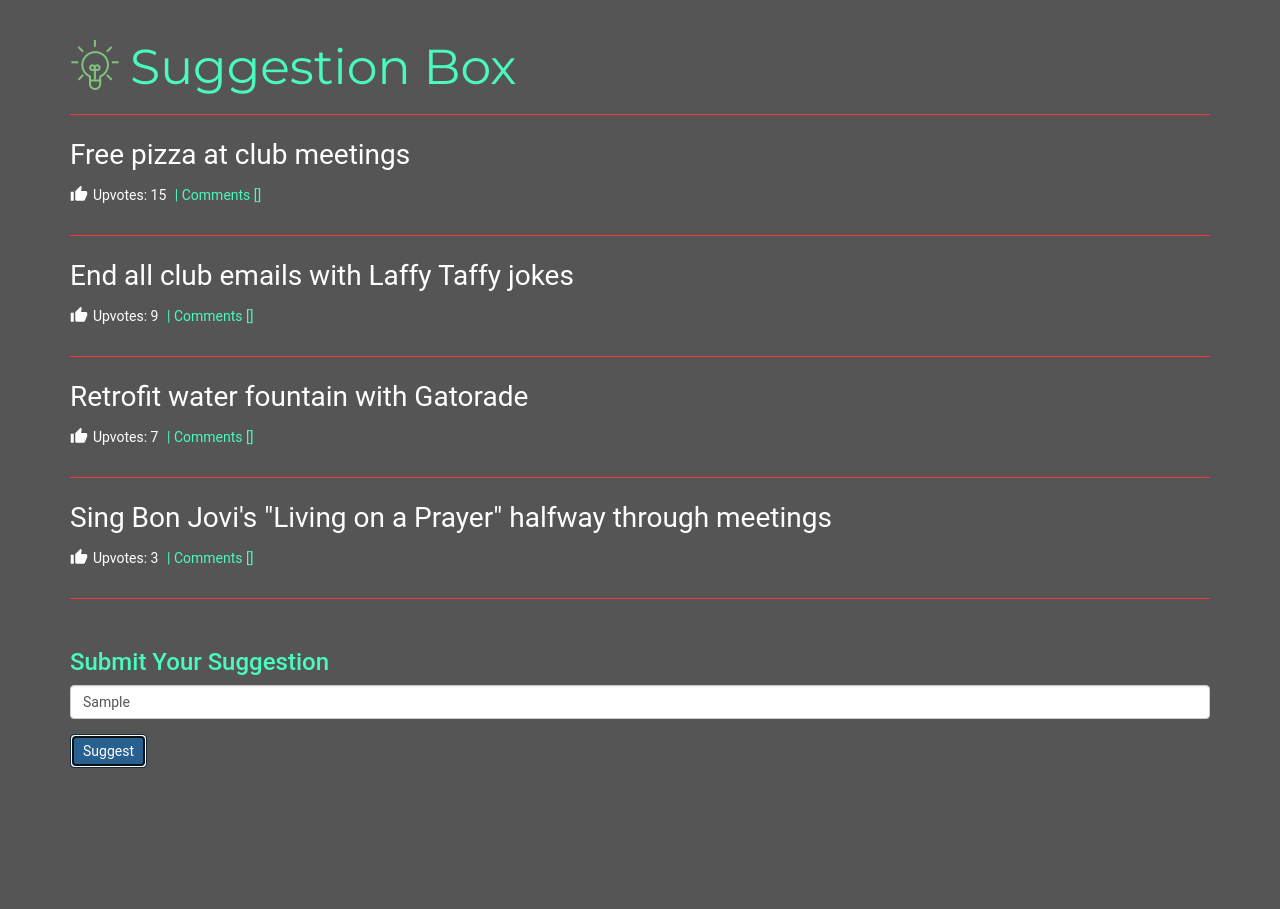
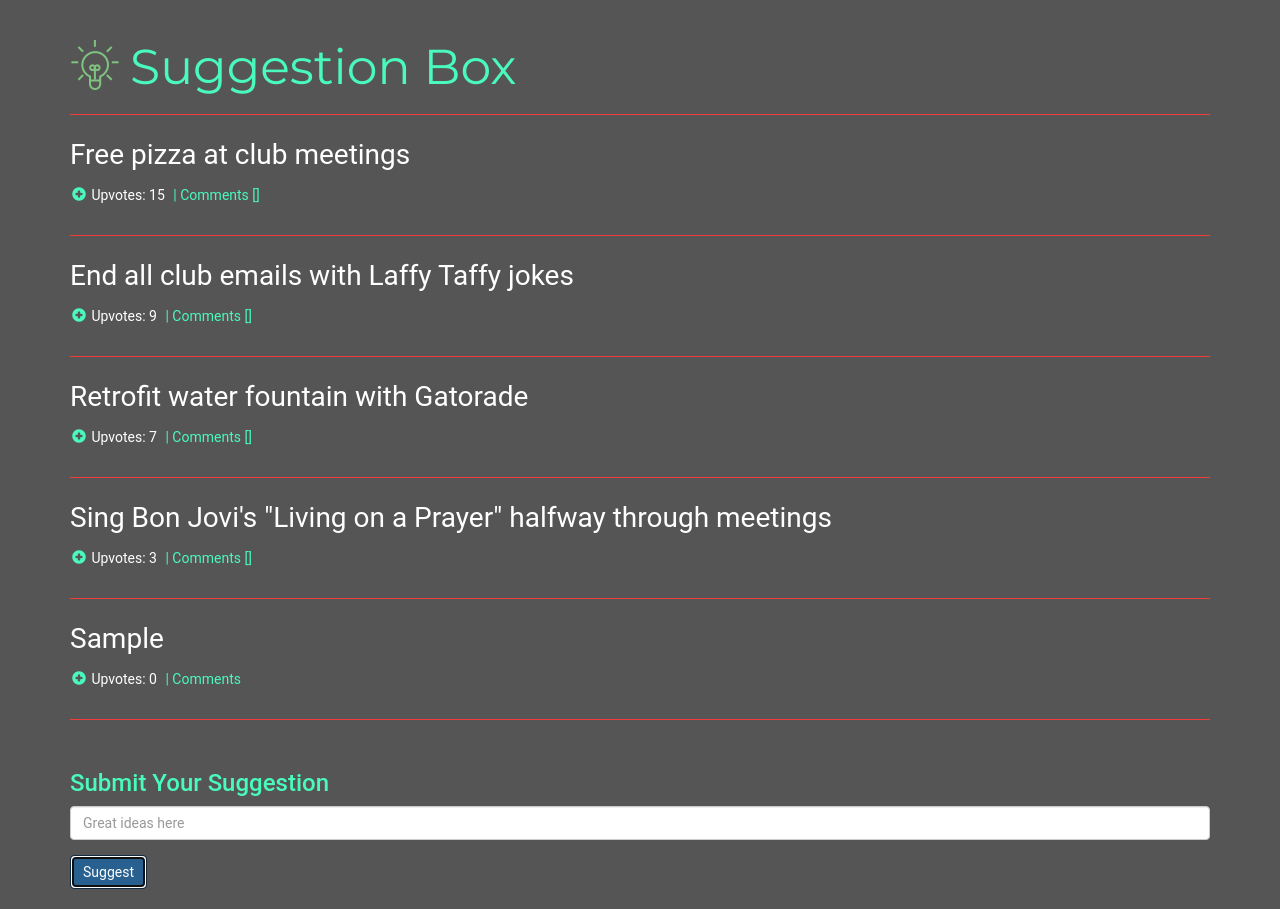
Before and after one commit to gillHarjinder/Suggestion_Box, a plain HTML site: page index.html in a window 1280 px wide. Both pictures are taken after typing "Sample" into the empty fields and a click on the button "Suggest". Before the commit the page ends 800 px from the top, so only its background shows below. Drawn offline with nearby package versions, Linux system fonts and the light colour scheme.

Commit message:
title and upvote is up and running

```diff
--- a/css/style.css
+++ b/css/style.css
@@ -40,25 +40,29 @@ hr{
 	border-color: #f23c3c;
 }
 
+.glyphicon-plus-sign{
+	cursor: pointer;
+	color: #4af9bc;
+	padding-right: 2px;
+}
 
 
-img.vote{
-	float: left;
-  	cursor: pointer;
-  	padding-right: 5px;
+.glyphicon-plus-sign:hover{
+	color: #f23c3c;
 }
 
-p.sug_title{
+p.title{
 	font-size: 2rem;
 	color: #ffffff;
 }
 
-p.sug_upvote{
+p.upvotes{
 	display: inline-block;
 	padding-right: 5px;
+	padding-left: 2px;
 	color: #ffffff;
 }
 
-p.sug_comment{
+p.comments{
 	display: inline-block;
 }
--- a/index.html
+++ b/index.html
@@ -22,10 +22,11 @@
       		</div>
         	<div ng-repeat="post in posts | orderBy:'-upvotes'">
         		<hr>
-	        	<p class="sug_title"> {{ post.title }} </p>
-	        	<img class="vote" src="img/downvote.png" alt="upvote and downvote logo">
-	        	<p class="sug_upvote"> Upvotes: {{ post.upvotes }}</p>
-	        	<p class="sug_comment"> | Comments {{ post.comments }} </p>
+	        	<p class="title"> {{ post.title }} </p>
+	        	<p class="upvotes">
+					<span class="glyphicon glyphicon-plus-sign" ng-click="upVote($index)"></span> Upvotes: {{post.upvotes}}
+				</p>
+	        	<p class="comments"> | Comments {{ post.comments }} </p>
       		</div>
       		<hr>
       		<form ng-submit="addSuggestion()" style="margin-top: 50px">
--- a/js/controllers/HomeController.js
+++ b/js/controllers/HomeController.js
@@ -1,4 +1,26 @@
 app.controller('HomeController', ['$scope', 'suggestions',
 	function($scope, suggestions){
 	$scope.posts = suggestions.posts;
+
+	$scope.addSuggestion = function(){
+		//if input empty, don't submit
+		if(!$scope.title || $scope.title === ""){
+			return;
+		}
+
+		//push suggestion posts in suggestions.js
+		$scope.posts.push({
+			title: $scope.title,
+			upvotes: 0,
+		})
+
+
+		//after submit, clear input
+		$scope.title = '';
+	};
+
+	$scope.upVote = function(index) {
+		$scope.posts[index].upvotes += 1;
+	};
+
 }]);
```
